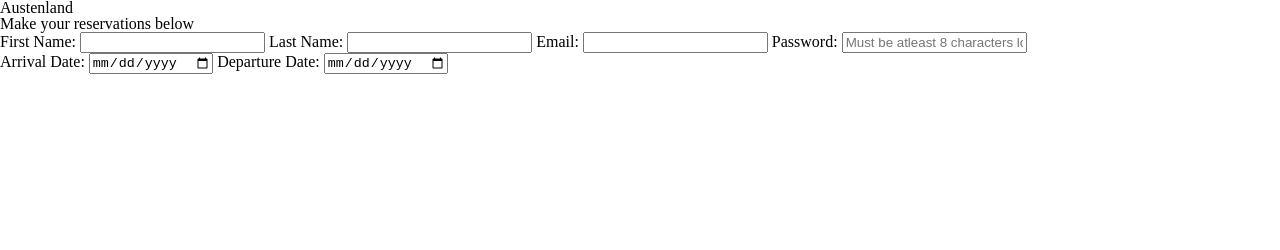
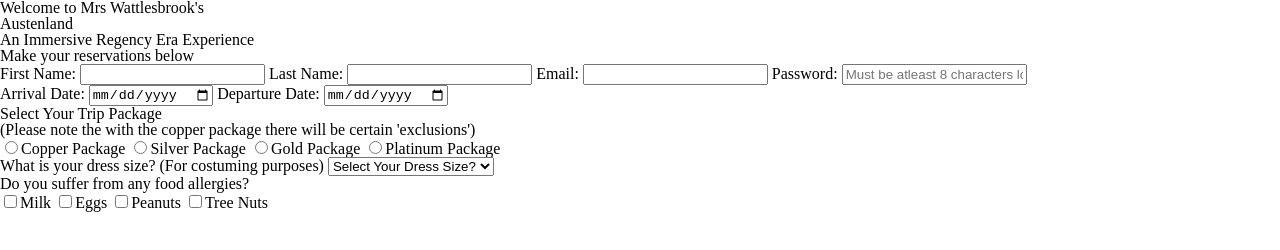
Before and after one commit to JoannaMathes/Austenland-Forms-Project, a plain HTML site: page index.html in a window 1280 px wide. Drawn offline with Linux system fonts and the light colour scheme.

Commit message:
html layout partially complete

```diff
--- a/index.html
+++ b/index.html
@@ -10,7 +10,9 @@
 <body>
     <section class="form-body">
         <header>
+            <h3>Welcome to Mrs Wattlesbrook's</h3>
             <h1>Austenland</h1>
+            <h3>An Immersive Regency Era Experience</h3>
             <h2>Make your reservations below</h2>
         </header>
         <form action="" method="POST">
@@ -23,6 +25,37 @@
             <fieldset>
                 <label for="start-date">Arrival Date: <input type="date" id="start-date"></label>
                 <label for="end-date">Departure Date: <input type="date" id="end-date"></label>
+                <section class="package-types-menu">
+                    <p>Select Your Trip Package</p>
+                    <p><em>(Please note the with the copper package there will be certain 'exclusions')</em></p>
+                    <label for="copper-package"><input type="radio" id="copper-package" name="pack-option">Copper Package</label>
+                    <label for="silver-package"><input type="radio" id="silver-package" name="pack-option">Silver Package</label>
+                    <label for="gold-package"><input type="radio" id="gold-package" name="pack-option">Gold Package</label>
+                    <label for="platinum-package"><input type="radio" id="platinum-package" name="pack-option">Platinum Package</label>
+                </section>
+                <label for="dress-size-select">What is your dress size? (For costuming purposes)</label>
+                <select name="dress-size-opt" id="dress-size-select">
+                    <option value="">Select Your Dress Size?</option>
+                    <option value="00">00</option>
+                    <option value="0">0</option>
+                    <option value="2">2</option>
+                    <option value="4">4</option>
+                    <option value="6">6</option>
+                    <option value="8">8</option>
+                    <option value="10">10</option>
+                    <option value="12">12</option>
+                    <option value="14">14</option>
+                    <option value="16">16</option>
+                    <option value="18">18</option>
+                    <option value="20">20</option>
+                    <option value="22">22</option>
+                    <option value="24">24</option>
+                </select>
+                <p>Do you suffer from any food allergies?</p>
+                <label for="milk"><input type="checkbox" id="milk" value="milk">Milk</label>
+                <label for="eggs"><input type="checkbox" id="eggs" value="eggs">Eggs</label>
+                <label for="peanuts"><input type="checkbox" id="peanuts" value="peanuts">Peanuts</label>
+                <label for="tree-nuts"><input type="checkbox" id="tree-nuts" value="tree nuts">Tree Nuts</label>
 
             </fieldset>
             <fieldset>
```
